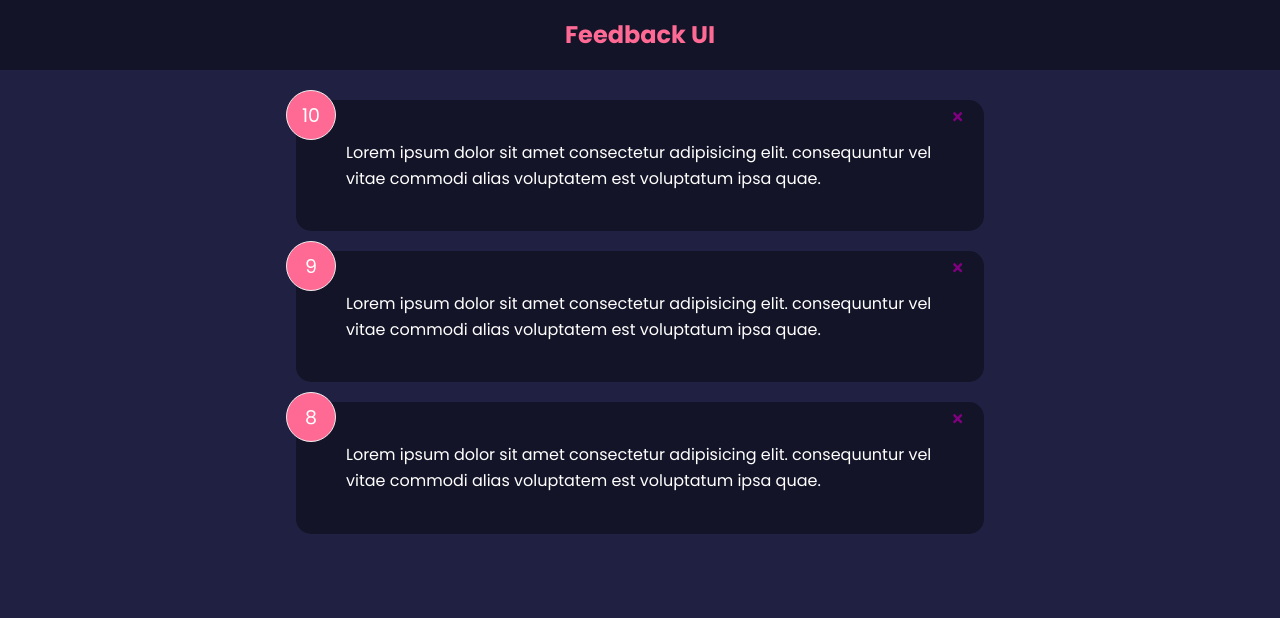
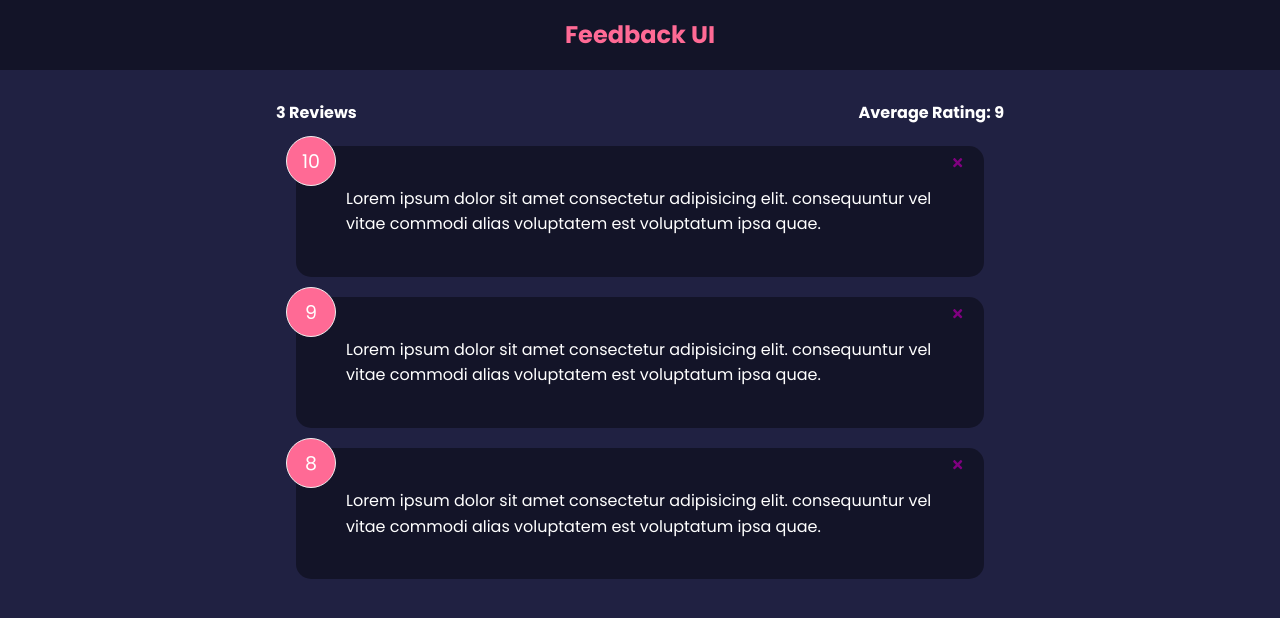
Before and after one commit to nikballal/Feedback-App, a React (Create React App) app: page / in a window 1280 px wide. Shown: the top 618 px of the page. Built offline with nearby package versions, Linux system fonts and the light colour scheme.

Commit message:
added feedback stats

```diff
--- a/src/App.jsx
+++ b/src/App.jsx
@@ -2,12 +2,14 @@
 import Header from "./components/Header";
 // import FeedbackItem from "./components/FeedbackItem";
 import FeedbackList from "./components/FeedbackList";
+import FeedbackStats from "./components/FeedbackStats";
 import FeedbackData from "./data/FeedbackData";
 
 function App() {
   const [feedback, setFeedback] = useState(FeedbackData);
 
   const deleteFeedback = (id) => {
+    console.log(feedback);
     if (window.confirm("Are you sure you want to delete?")) {
       setFeedback(feedback.filter((item) => item.id !== id));
     }
@@ -17,6 +19,7 @@
     <>
       <Header />
       <div className="container">
+        <FeedbackStats feedback={feedback} />
         <FeedbackList feedback={feedback} handleDelete={deleteFeedback} />
       </div>
     </>
--- /dev/null
+++ b/src/components/FeedbackStats.jsx
@@ -0,0 +1,18 @@
+import React from "react";
+
+function FeedbackStats({ feedback }) {
+  //calculate ratings avg
+  let average =
+    feedback.reduce((acc, cur) => {
+      return acc + cur.rating;
+    }, 0) / feedback.length;
+
+  return (
+    <div className="feedback-stats">
+      <h4>{feedback.length} Reviews</h4>
+      <h4>Average Rating: {isNaN(average) ? 0 : average}</h4>
+    </div>
+  );
+}
+
+export default FeedbackStats;
```
